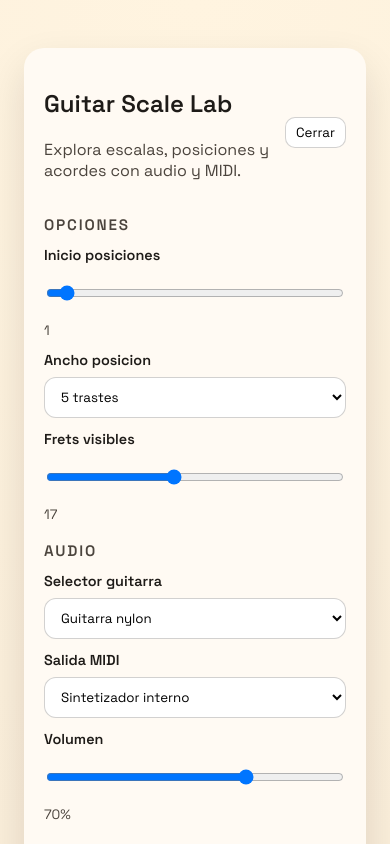
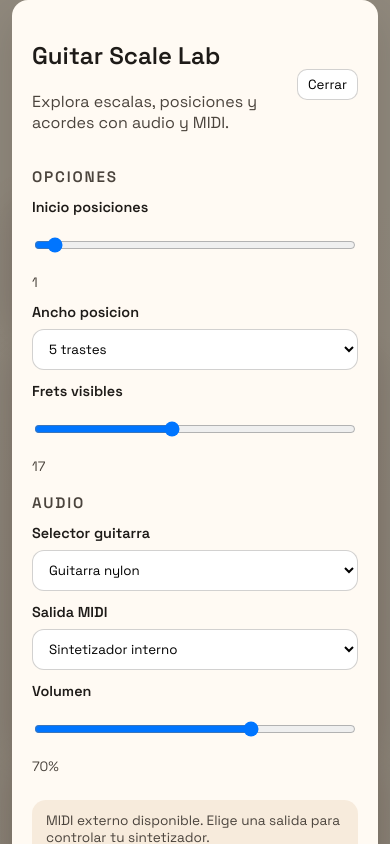
Before and after one commit to psbarrales/guitar-theory-explorer, a React (Vite) app: page / in a window 390 px wide. Shown: the top 844 px of the page. Built offline with nearby package versions, Linux system fonts and the light colour scheme.

Commit message:
Add mobile-first sidebar drawer layout

```diff
--- a/src/styles.css
+++ b/src/styles.css
@@ -37,6 +37,25 @@ body {
 
 .layout.sidebar-collapsed {
   grid-template-columns: 90px 1fr;
+}
+
+.mobile-toolbar {
+  display: none;
+}
+
+.mobile-sidebar-toggle {
+  border: 1px solid rgba(30, 27, 24, 0.2);
+  background: #fff;
+  border-radius: 999px;
+  padding: 10px 14px;
+  cursor: pointer;
+  font-family: inherit;
+  font-weight: 600;
+  width: 100%;
+}
+
+.mobile-backdrop {
+  display: none;
 }
 
 .sidebar {
@@ -273,12 +292,120 @@ body {
 }
 
 @media (max-width: 900px) {
+  .page {
+    padding: 12px;
+  }
+
+  .mobile-toolbar {
+    display: block;
+    position: sticky;
+    top: 12px;
+    z-index: 35;
+    margin-bottom: 10px;
+  }
+
   .layout {
+    grid-template-columns: 1fr;
+    gap: 12px;
+  }
+
+  .layout.sidebar-collapsed {
     grid-template-columns: 1fr;
   }
 
+  .mobile-backdrop {
+    display: block;
+    position: fixed;
+    inset: 0;
+    border: 0;
+    background: rgba(10, 8, 5, 0.45);
+    z-index: 28;
+  }
+
+  .mobile-backdrop.hidden {
+    display: none;
+  }
+
   .sidebar {
-    position: relative;
+    position: fixed;
+    top: 12px;
+    left: 12px;
+    right: 12px;
+    bottom: 12px;
+    overflow-y: auto;
+    z-index: 40;
+    border-radius: 16px;
+  }
+
+  .sidebar.collapsed {
+    display: none;
+  }
+
+  .content {
+    width: 100%;
+  }
+
+  .hero {
+    gap: 12px;
+    margin-bottom: 12px;
+  }
+
+  .hero h1 {
+    font-size: clamp(1.6rem, 8vw, 2rem);
+    margin: 6px 0;
+  }
+
+  .status,
+  .panel {
+    border-radius: 14px;
+    padding: 14px;
+    margin-bottom: 12px;
+  }
+
+  .control-header {
+    align-items: flex-start;
+    flex-direction: column;
+  }
+
+  .degree-grid,
+  .diatonic-grid,
+  .position-grid {
+    grid-auto-columns: minmax(130px, 1fr);
+  }
+
+  .fret-numbers,
+  .fret-markers {
+    margin-left: 46px;
+    grid-auto-columns: minmax(38px, 1fr);
+  }
+
+  .string-row {
+    grid-auto-columns: minmax(38px, 1fr);
+  }
+
+  .string-label {
+    width: 38px;
+    font-size: 0.8rem;
+    padding-right: 6px;
+  }
+
+  .note {
+    padding: 9px 2px;
+    font-size: 0.65rem;
+  }
+
+  .note span {
+    width: 24px;
+    height: 24px;
+  }
+
+  .chord-actions {
+    width: 100%;
+  }
+
+  .action {
+    width: 100%;
+    text-align: center;
   }
 }
 .midi-hint {
--- a/src/ui/App.jsx
+++ b/src/ui/App.jsx
@@ -81,7 +81,22 @@ export default function App() {
 
   return (
     <div className="page">
+      <div className="mobile-toolbar">
+        <button
+          type="button"
+          className="mobile-sidebar-toggle"
+          onClick={() => setSidebarCollapsed(!sidebarCollapsed)}
+        >
+          {sidebarCollapsed ? "Mostrar controles" : "Ocultar controles"}
+        </button>
+      </div>
       <div className={`layout ${sidebarCollapsed ? "sidebar-collapsed" : ""}`.trim()}>
+        <button
+          type="button"
+          className={`mobile-backdrop ${sidebarCollapsed ? "hidden" : ""}`.trim()}
+          onClick={() => setSidebarCollapsed(true)}
+          aria-label="Cerrar panel lateral"
+        />
         <aside className={`sidebar ${sidebarCollapsed ? "collapsed" : ""}`.trim()}>
           <div className="sidebar-header">
             <div>
```
